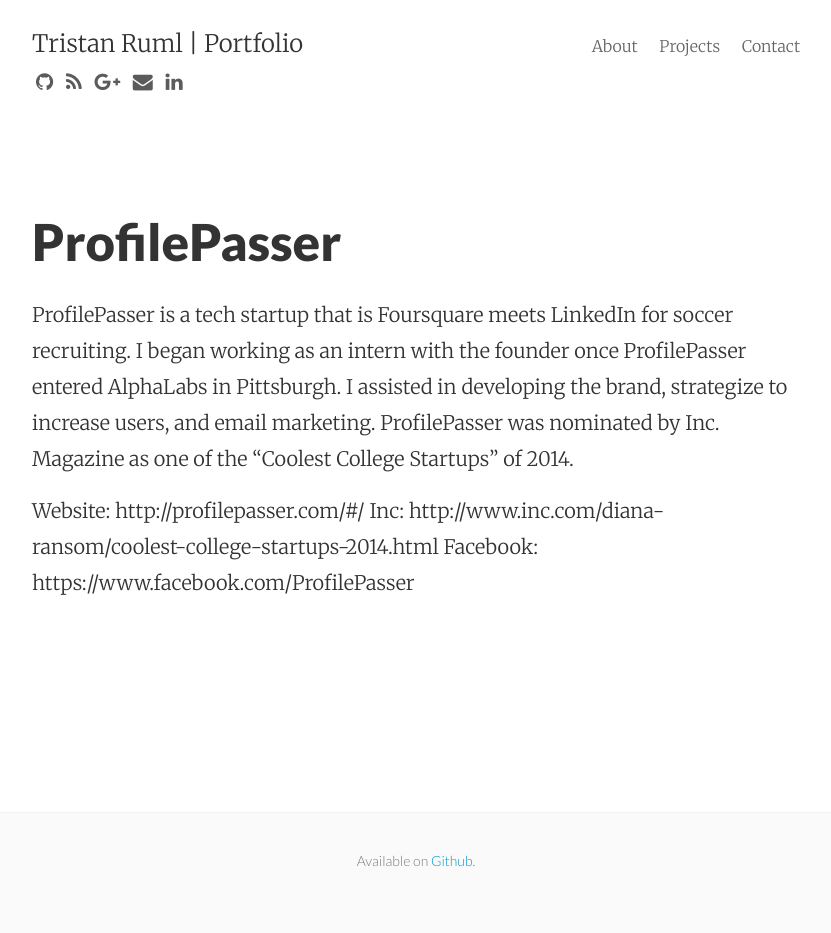
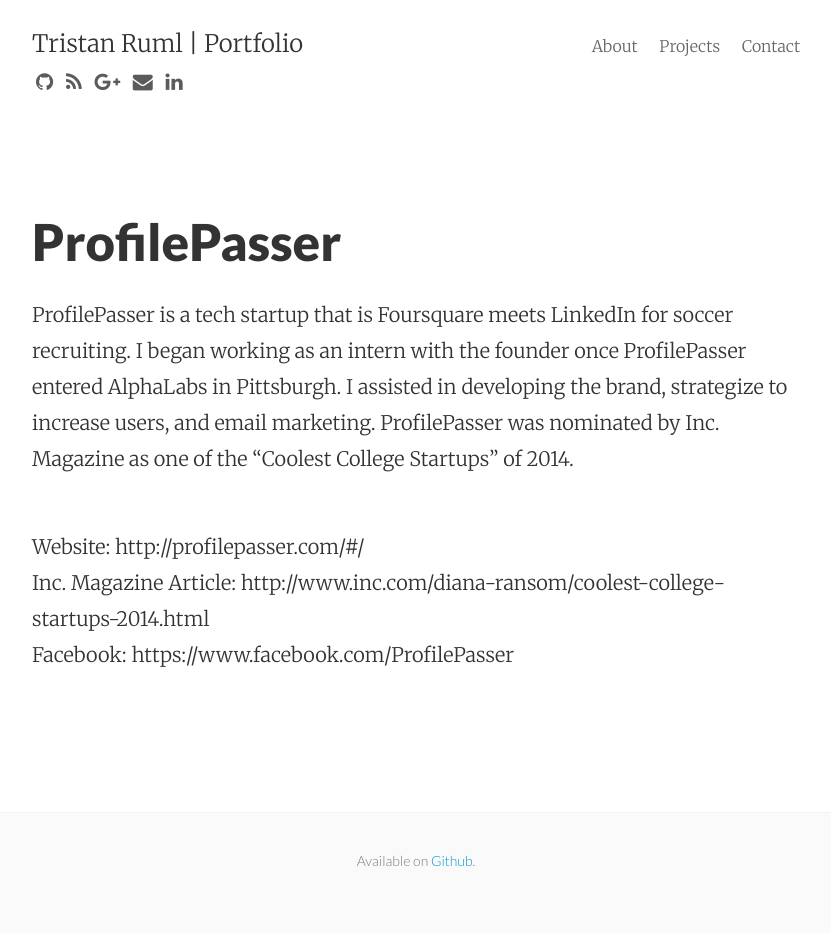
Before and after one commit to tkruml/tkruml.github.io, a Jekyll site: the page built from profilepasser.md, in a window 1280 px wide. Shown: the whole page, without its empty margins (224-1055 px from the left). Built offline with Jekyll 4.4.1, drawn with Linux system fonts in a browser that asks for light colours; nearby versions of some CDN libraries.

Commit message:
Update profilepasser.md

```diff
--- a/profilepasser.md
+++ b/profilepasser.md
@@ -6,6 +6,6 @@ permalink: /profilepasser/
 
 ProfilePasser is a tech startup that is Foursquare meets LinkedIn for soccer recruiting. I began working as an intern with the founder once ProfilePasser entered AlphaLabs in Pittsburgh. I assisted in developing the brand, strategize to increase users, and email marketing. ProfilePasser was nominated by Inc. Magazine as one of the "Coolest College Startups" of 2014.
 
-Website: http://profilepasser.com/#/
-Inc: http://www.inc.com/diana-ransom/coolest-college-startups-2014.html
-Facebook: https://www.facebook.com/ProfilePasser
+<br>Website: http://profilepasser.com/#/
+<br>Inc. Magazine Article: http://www.inc.com/diana-ransom/coolest-college-startups-2014.html
+<br>Facebook: https://www.facebook.com/ProfilePasser
```
